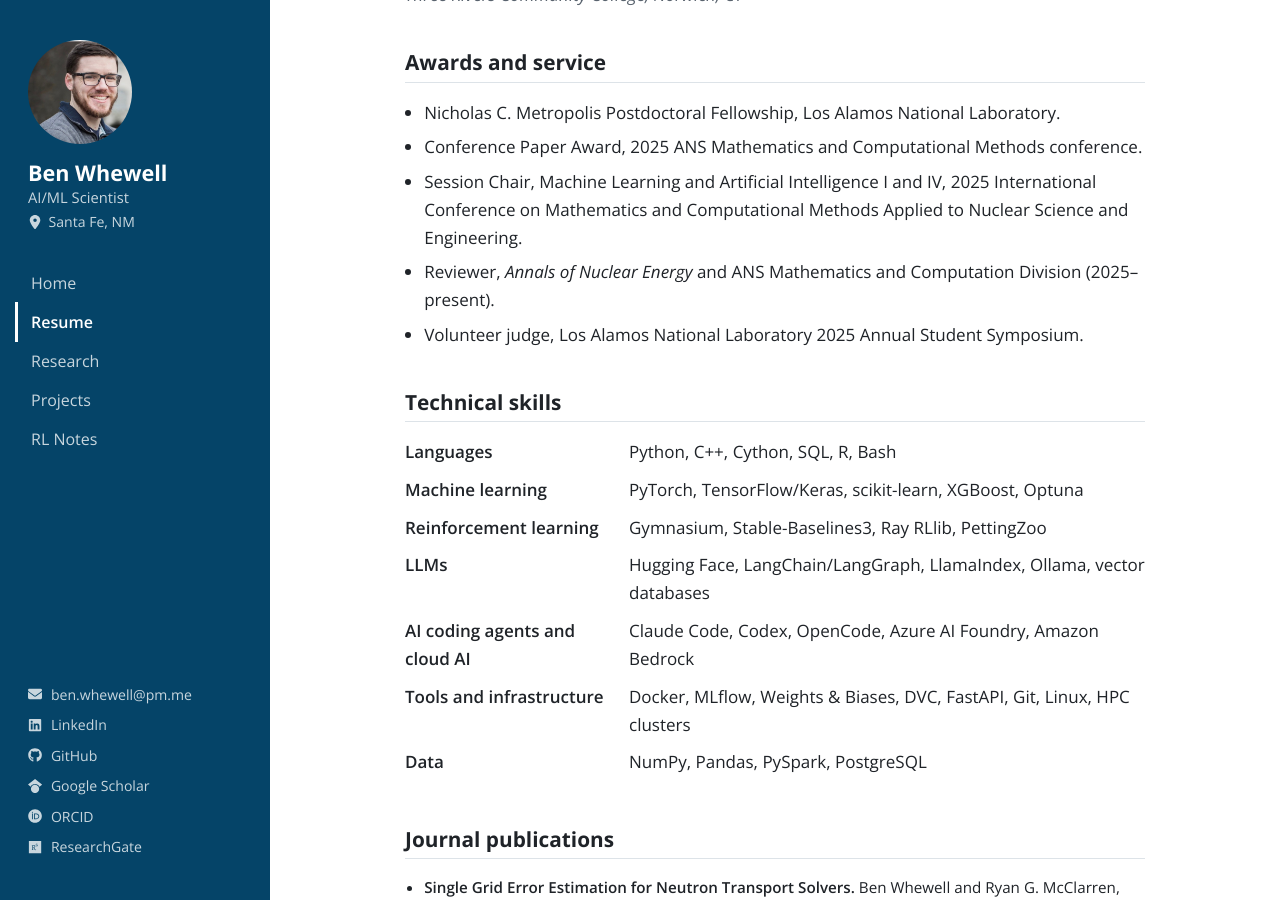
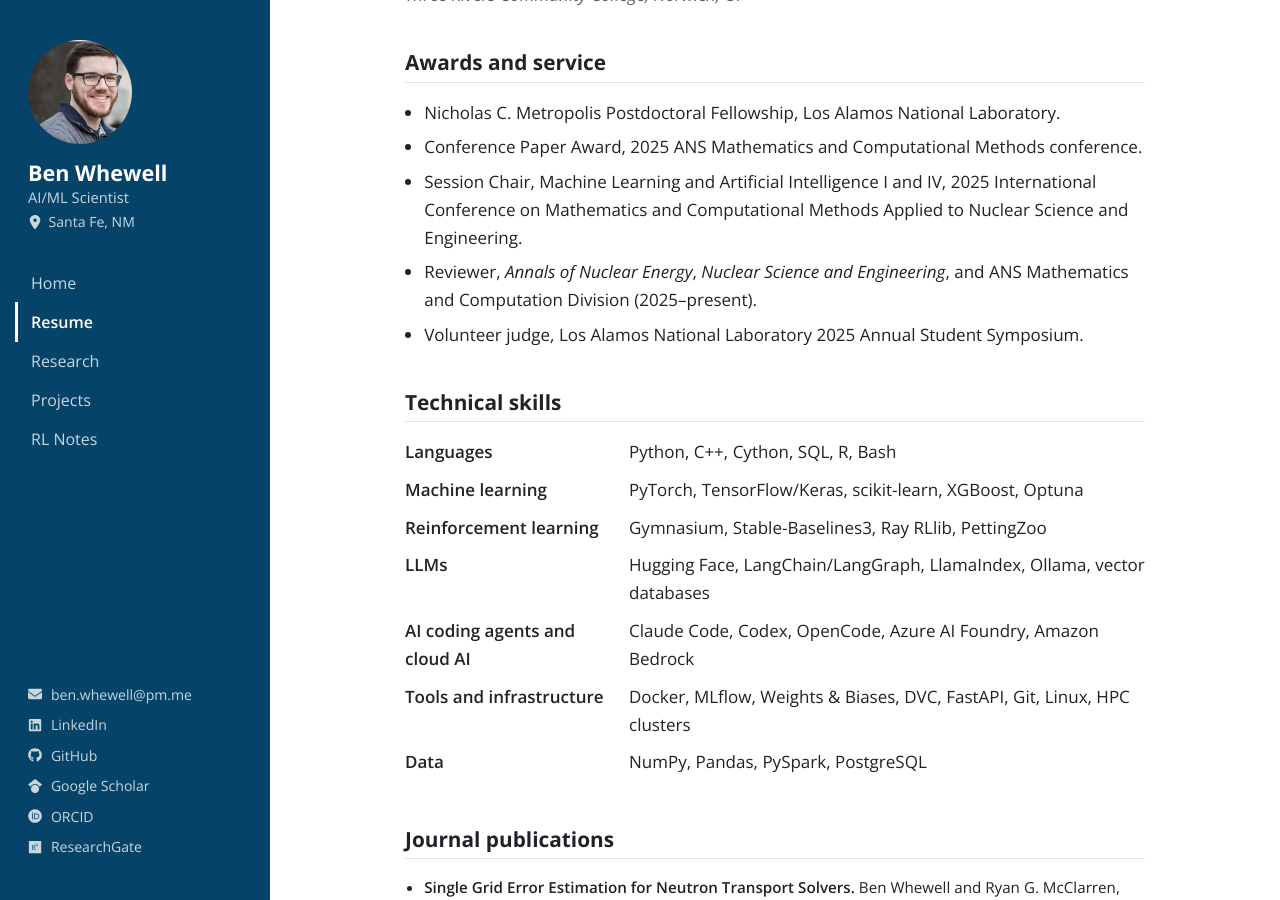
Before and after one commit to bwhewe-13/bwhewe-13.github.io, a Jekyll site: the page built from resume.html, in a window 1280 px wide and 900 px high, scrolled down 2173 px. Built offline with Jekyll 4.4.1, drawn with Linux system fonts in a browser that asks for light colours.

Commit message:
Add Nuclear Science and Engineering to the reviewer line and link the DeepONet preprint in the CV.

```diff
--- a/resume.html
+++ b/resume.html
@@ -136,7 +136,7 @@
     <li>Nicholas C. Metropolis Postdoctoral Fellowship, Los Alamos National Laboratory.</li>
     <li>Conference Paper Award, 2025 ANS Mathematics and Computational Methods conference.</li>
     <li>Session Chair, Machine Learning and Artificial Intelligence I and IV, 2025 International Conference on Mathematics and Computational Methods Applied to Nuclear Science and Engineering.</li>
-    <li>Reviewer, <em>Annals of Nuclear Energy</em> and ANS Mathematics and Computation Division (2025&ndash;present).</li>
+    <li>Reviewer, <em>Annals of Nuclear Energy</em>, <em>Nuclear Science and Engineering</em>, and ANS Mathematics and Computation Division (2025&ndash;present).</li>
     <li>Volunteer judge, Los Alamos National Laboratory 2025 Annual Student Symposium.</li>
   </ul>
 </section>
```
Also changed, not shown: 2 other files.
